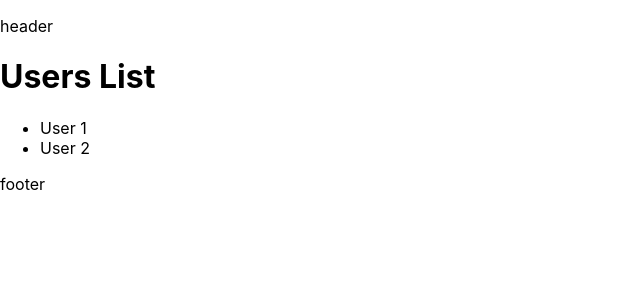
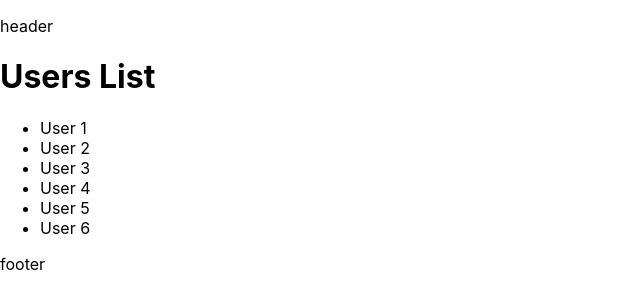
Before and after one commit to GhMamadreza84/next-pages-route, a Next.js app: page /users in a window 1280 px wide. Shown: the top 308 px of the page, without its empty margins (0-640 px from the left). Built offline with nearby package versions, Linux system fonts and the light colour scheme.

Commit message:
i create a dynamic route with Link tag

```diff
--- a/pages/users/index.js
+++ b/pages/users/index.js
@@ -1,16 +1,23 @@
 import Link from "next/link";
 
 const index = () => {
+  const users = [
+    { id: 1, name: 1 },
+    { id: 2, name: 2 },
+    { id: 3, name: 3 },
+    { id: 4, name: 4 },
+    { id: 5, name: 5 },
+    { id: 6, name: 6 },
+  ];
   return (
     <>
       <h1>Users List</h1>
       <ul>
-        <li>
-          <Link href="/users/1">User 1</Link>
-        </li>
-        <li>
-          <Link href="/users/2">User 2</Link>
-        </li>
+        {users.map((user) => (
+          <li key={user.id}>
+            <Link href={`/users/${user.id}`}>User {user.name}</Link>
+          </li>
+        ))}
       </ul>
     </>
   );
```
